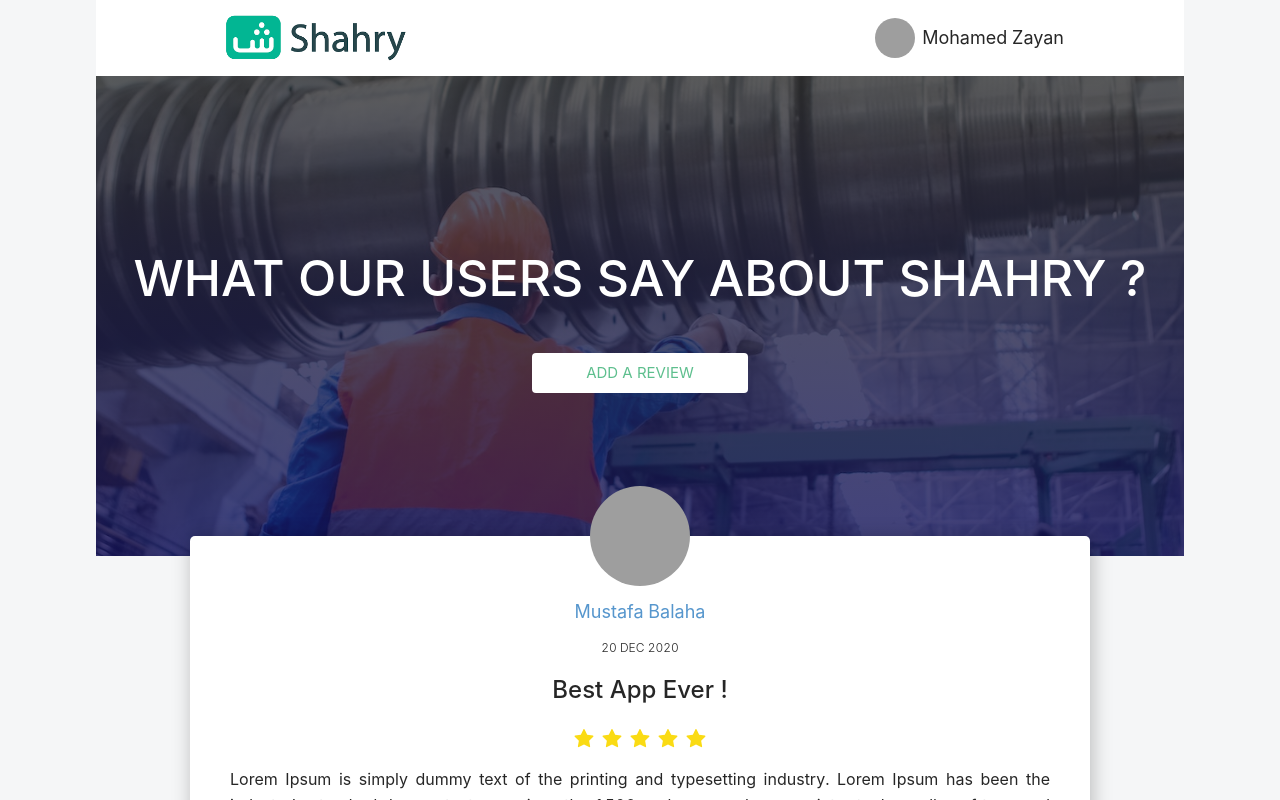
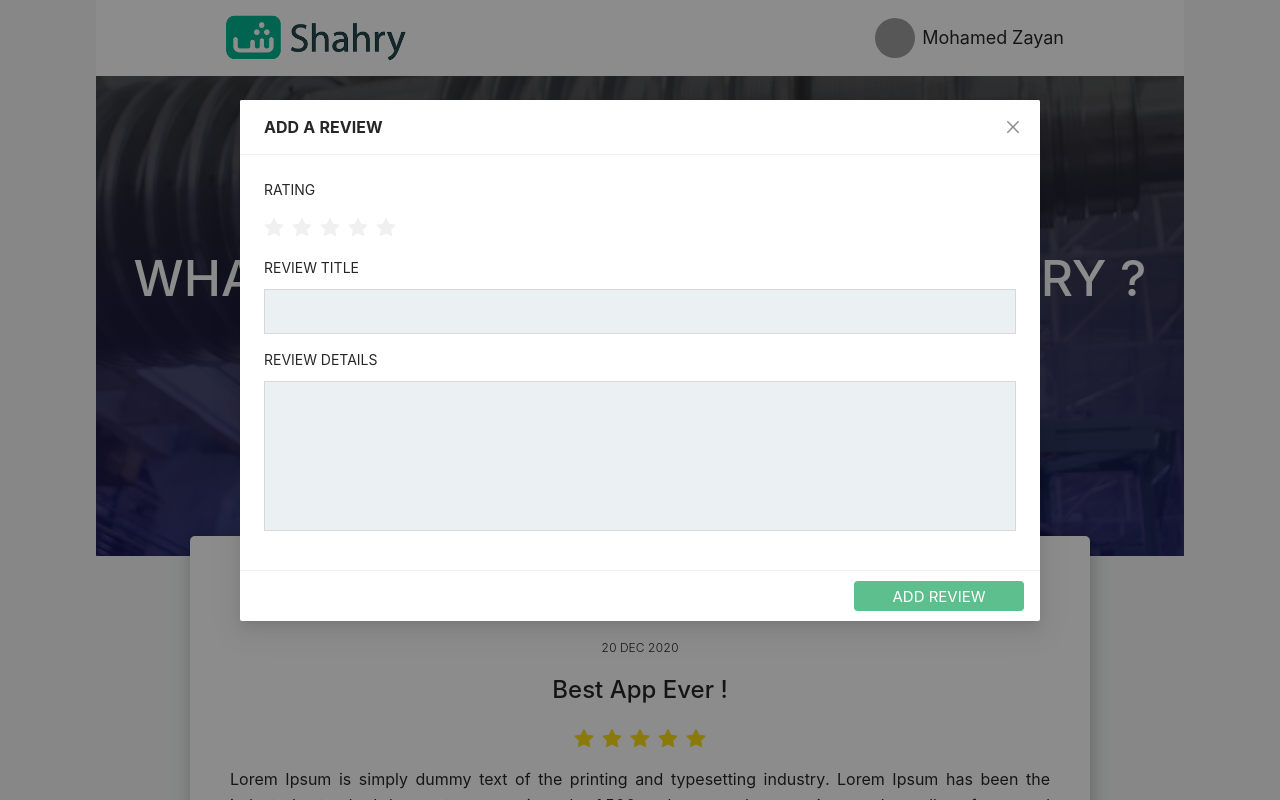
Before and after one commit to m7mdZayan/shahry, a React (Create React App) app: page / in a window 1280 px wide. Both pictures are taken after a click on the button "ADD A REVIEW". Shown: the top 800 px of the page. Built offline with nearby package versions, Linux system fonts and the light colour scheme; grey boxes are pictures that could not be loaded.

Commit message:
add review modal

```diff
--- a/src/components/Header/index.js
+++ b/src/components/Header/index.js
@@ -1,12 +1,29 @@
+import { useState } from "react";
+import ReviewModal from "../ReviewModal";
+
 const Header = () => {
+  const [reviewModalIsOpen, setreviewModalIsOpen] = useState(false);
+
+  function openModal() {
+    setreviewModalIsOpen(true);
+  }
+
+  function closeModal() {
+    setreviewModalIsOpen(false);
+  }
+
   return (
     <header>
       <div className="header__content">
         <h1 className="header__content--text">
           what our users say about shahry ?
         </h1>
-        <button className="btn btn-secondary">add a review</button>
+        <button onClick={openModal} className="btn btn-secondary">
+          add a review
+        </button>
       </div>
+
+      <ReviewModal isOpen={reviewModalIsOpen} onRequestClose={closeModal} />
     </header>
   );
 };
--- /dev/null
+++ b/src/components/ReviewModal/index.js
@@ -0,0 +1,33 @@
+import { Modal, Rate } from "antd";
+
+const ReviewModal = ({ isOpen, onRequestClose, handleOk }) => {
+  return (
+    <Modal
+      title="add a review"
+      open={isOpen}
+      onOk={onRequestClose}
+      onCancel={onRequestClose}
+      width={800}
+      footer={[
+        <button onClick={handleOk} className="btn btn-primary btn-sm">
+          add review
+        </button>,
+      ]}
+    >
+      <div className="modal__input">
+        <label>rating</label>
+        <Rate />
+      </div>
+      <div className="modal__input">
+        <label htmlFor="review-title">review title</label>
+        <input type="text" id="review-title" />
+      </div>
+      <div className="modal__input">
+        <label htmlFor="review-details">review details</label>
+        <textarea id="review-details"></textarea>
+      </div>
+    </Modal>
+  );
+};
+
+export default ReviewModal;
--- a/src/sass/abstract/_variables.scss
+++ b/src/sass/abstract/_variables.scss
@@ -6,3 +6,4 @@ $primary-button-color: #fff;
 $secondary-button-bg: #fff;
 $secondary-button-color: #5ebf8e;
 $card-name-color: #5696cd;
+$input-fields-color: #ebf0f2;
--- a/src/sass/components/_buttons.scss
+++ b/src/sass/components/_buttons.scss
@@ -10,6 +10,11 @@
   font-size: 1.5rem;
 }
 
+.btn-sm {
+  width: 170px;
+  height: 30px;
+}
+
 .btn-primary {
   background-color: $primary-button-bg;
   color: $primary-button-color;
--- /dev/null
+++ b/src/sass/components/_modal.scss
@@ -0,0 +1,33 @@
+.ant-modal-title {
+  text-transform: uppercase;
+  font-weight: bold;
+}
+
+.ant-modal-root {
+  label {
+    display: block;
+    text-transform: uppercase;
+    margin-bottom: 10px;
+  }
+}
+
+.modal__input {
+  margin-bottom: 15px;
+
+  input,
+  textarea {
+    border: 1px solid #d8d8d8;
+    outline: none;
+    display: block;
+    width: 100%;
+    height: 45px;
+    background-color: $input-fields-color;
+    padding: 10px;
+    font-family: inherit;
+  }
+
+  textarea {
+    resize: none;
+    height: 150px;
+  }
+}
--- a/src/sass/index.scss
+++ b/src/sass/index.scss
@@ -12,5 +12,6 @@
 @import "./components/buttons";
 @import "./components/avatar";
 @import "./components/cards";
+@import "./components/modal";
 
 @import "pages/home";
```
